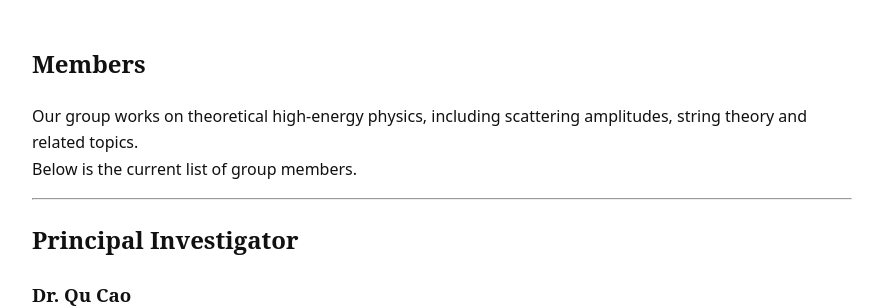
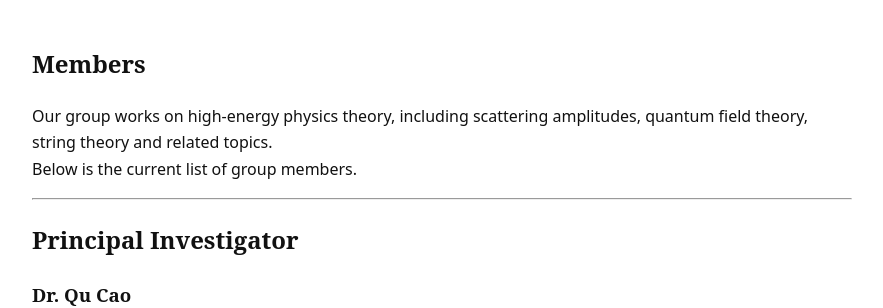
Before and after one commit to QuantumQ1/quantumq1.github.io, a Jekyll site: the page built from members.md, in a window 1280 px wide. Shown: the part 264-572 px from the top of the page, without its empty margins (198-1081 px from the left). Built offline with Jekyll 4.4.1, drawn with Linux system fonts in a browser that asks for light colours.

Commit message:
Update members.md

```diff
--- a/members.md
+++ b/members.md
@@ -5,7 +5,7 @@ title: Members
 
 # Members
 
-Our group works on theoretical high-energy physics, including scattering amplitudes, string theory and related topics.
+Our group works on  high-energy physics theory, including scattering amplitudes, quantum field theory, string theory and related topics.
 Below is the current list of group members.
 
 ---
```
